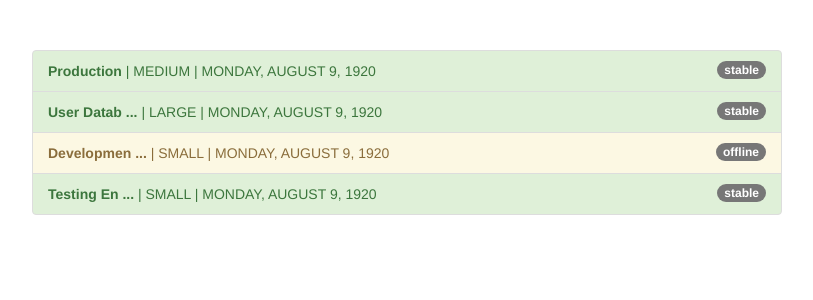
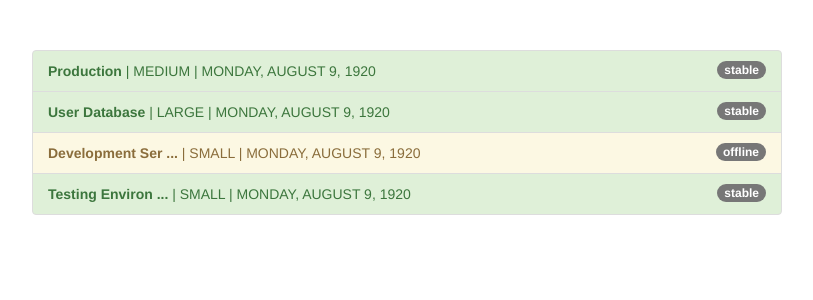
Before and after one commit to perriera/pipes-start, an Angular app: page / in a window 1280 px wide. Shown: the top 300 px of the page, without its empty margins (233-1046 px from the left). Built offline with nearby package versions, Linux system fonts and the light colour scheme.

Commit message:
Added a parameter to the pipe.

```diff
--- a/src/app/app.component.html
+++ b/src/app/app.component.html
@@ -10,7 +10,7 @@
             class="badge">
             {{ server.status }}
           </span>
-          <strong>{{ server.name | shorten}}</strong> |
+          <strong>{{ server.name | shorten: 15 }}</strong> |
           {{ server.instanceType | uppercase }} |
           {{ server.started | date: 'fullDate' | uppercase }}
         </li>
--- a/src/app/shorten.pipe.ts
+++ b/src/app/shorten.pipe.ts
@@ -5,9 +5,9 @@
 })
 export class ShortenPipe implements PipeTransform {
 
-  transform(value: any) {
-    if (value.length > 10)
-      return value.substr(0, 10) + ' ... ';
+  transform(value: any, limit: number) {
+    if (value.length > limit)
+      return value.substr(0, limit) + ' ... ';
     else
       return value;
   }
```
